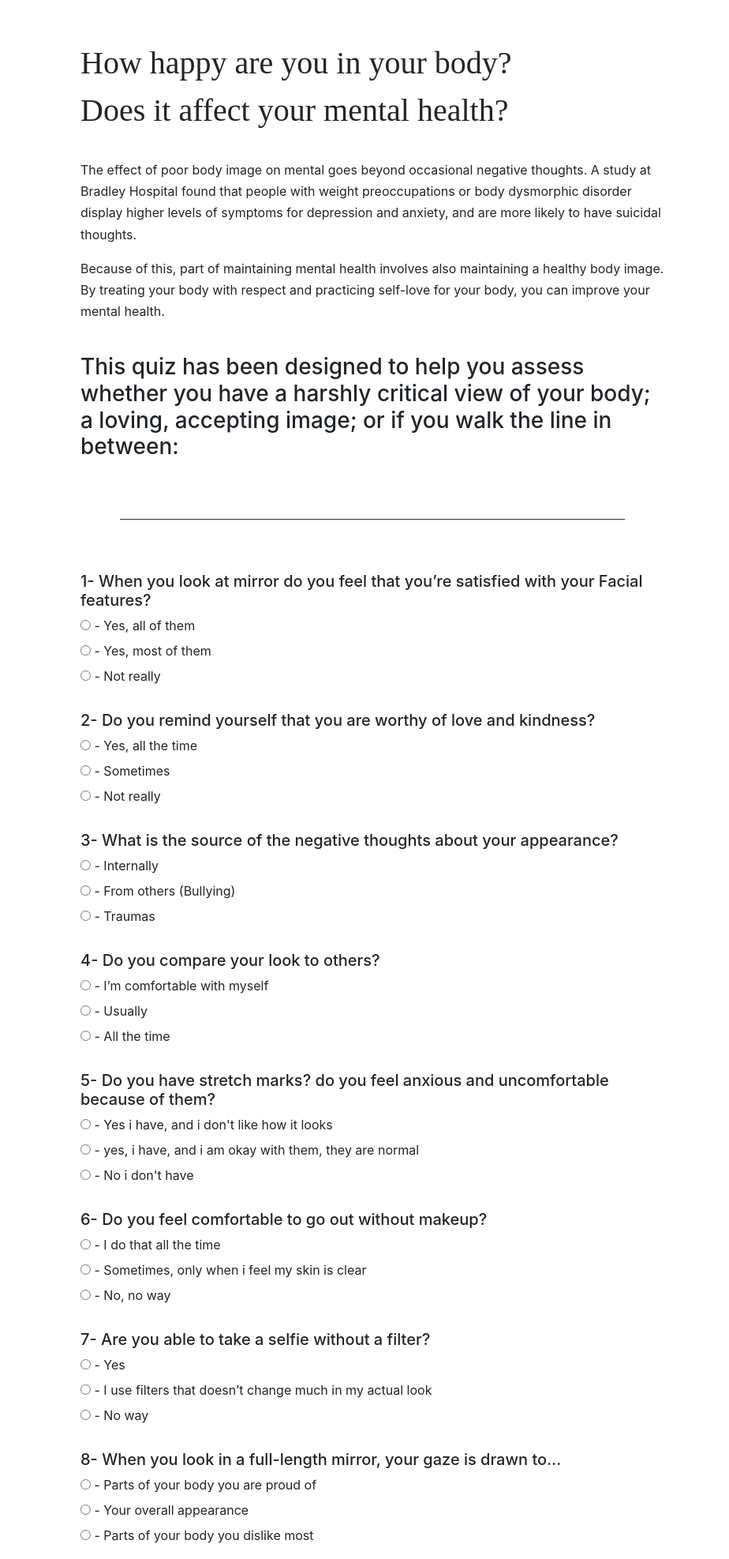
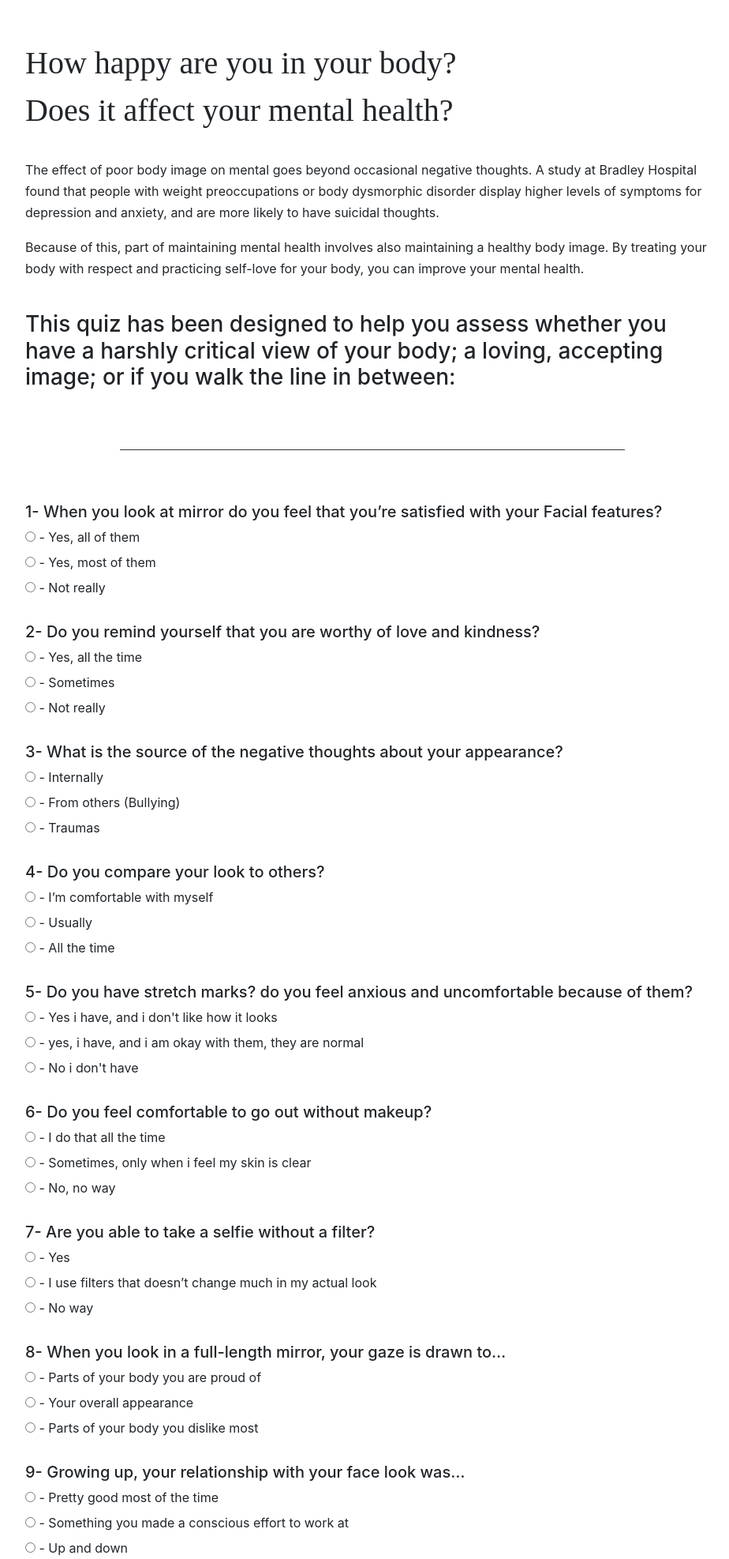
Before and after one commit to MohanadOmarrr/Kadell-Form, a Django app: page / in a window 1280 px wide. Shown: the part 442-2416 px from the top of the page at 79% size, without its empty margins (168-1092 px from the left). Run offline with Django 4.2, Linux system fonts and the light colour scheme; some libraries are stand-ins or nearby versions.

Commit message:
static files

```diff
--- a/templates/survey.html
+++ b/templates/survey.html
@@ -20,7 +20,7 @@
         <img src="https://res.cloudinary.com/dhyz3axjw/image/upload/v1659613770/a2mic0rdahbfclklsqiy.jpg" width="45%"/>
     </div>
 
-    <div class="container" style="padding: 50px 200px">
+    <div class="container col-sm-12" style="padding: 50px 200px">
             <h1 style="font-family:Bonky Serif; line-height:1.5;">How happy are you in your body?<br>Does it affect your mental health?</h1>
             <br>
             <p style="line-height:1.7;">The effect of poor body image on mental goes beyond occasional negative thoughts. A study at Bradley Hospital found that people with weight preoccupations or body dysmorphic disorder display higher levels of symptoms for depression and anxiety, and are more likely to have suicidal thoughts.</p>
@@ -31,7 +31,7 @@
 
     <hr style="height:1px;border:none;color:#333;background-color:#333;" width="50%">
 
-    <div class="container" style="padding: 50px 200px">
+    <div class="container col-sm-12" style="padding: 50px 200px">
         <form action="{% url 'survey' %}">
             <h5>1- When you look at mirror do you feel that you’re satisfied with your Facial features? </h5>
             <input type="radio" id="q1-option-1" name="q1" value="Yes, all of them">
```
